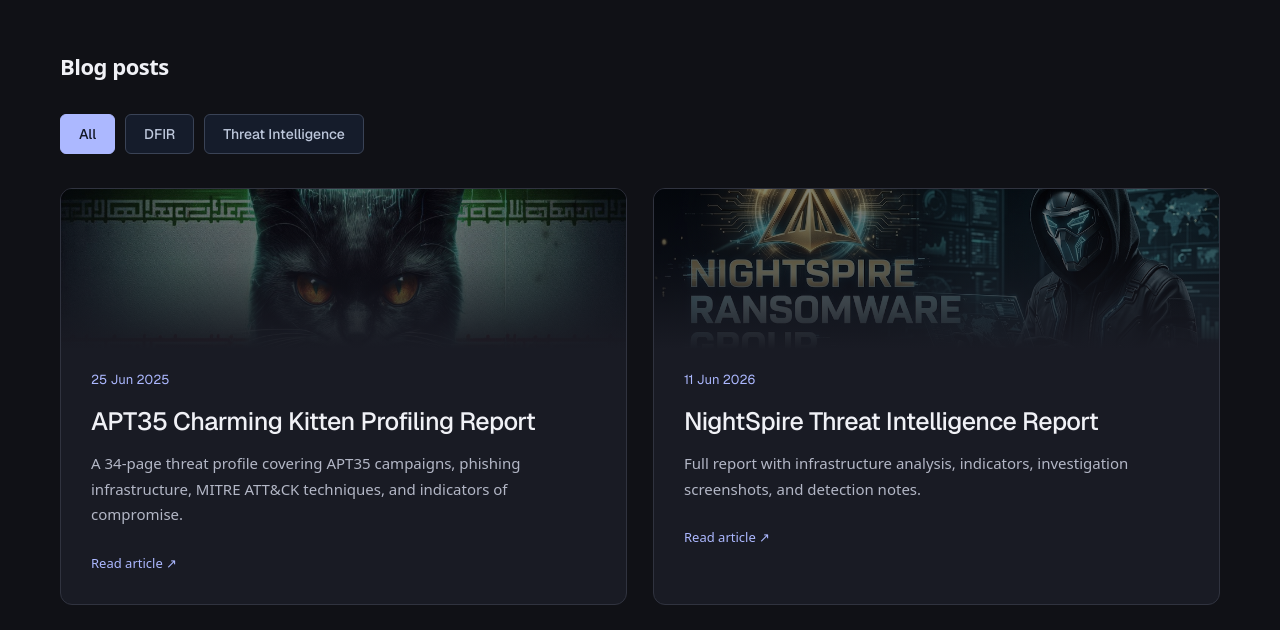
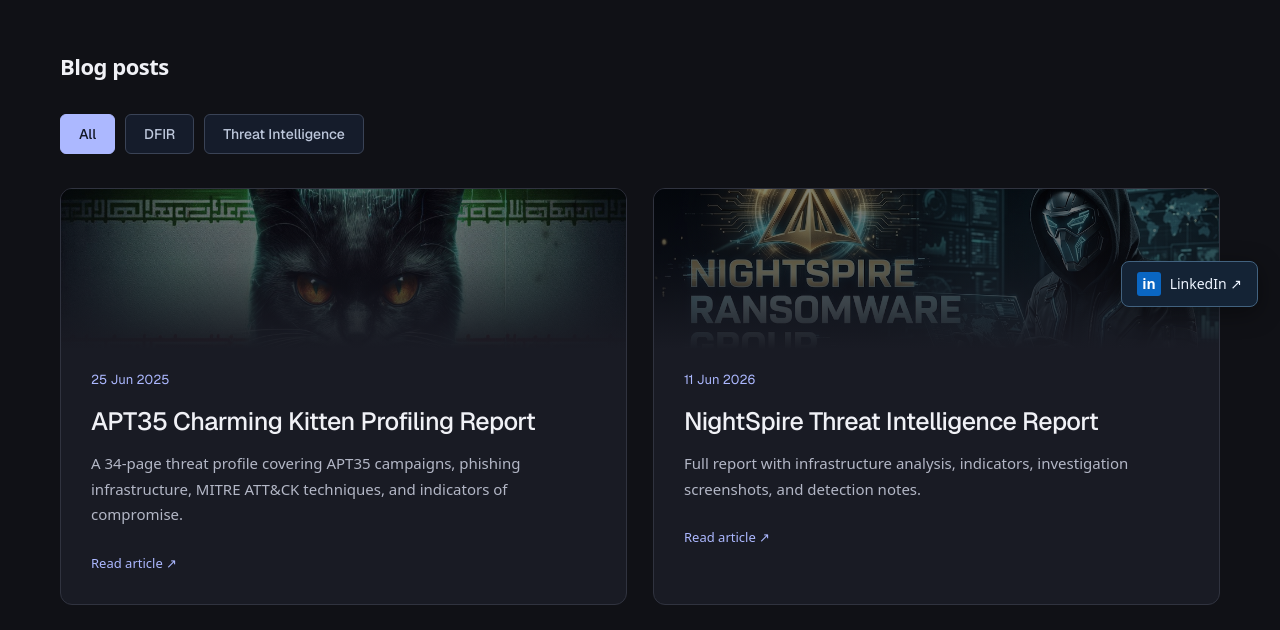
Before and after one commit to walker5555/Ahmed-Moaz, a Jekyll site: the page built from index.html, in a window 1280 px wide. Shown: the part 575-1205 px from the top of the page. Built offline with Jekyll 4.4.1, drawn with Linux system fonts in a browser that asks for light colours; some web fonts are replaced.

Commit message:
Pin LinkedIn shortcut at bottom of site

```diff
--- a/_layouts/field-notes.html
+++ b/_layouts/field-notes.html
@@ -13,6 +13,6 @@
 @keyframes cyber-light{from{opacity:.3;transform:translateX(-2%)}to{opacity:1;transform:translateX(2%)}}
 @media(prefers-reduced-motion:reduce){.intro:before,.cyber-glow{animation:none}}
 @media(max-width:650px){.intro{padding:72px 20px 80px}.intro:before{background-position:65% center}.intro p{font-size:17px}}
-.intro h1{font-family:"Barlow Condensed",sans-serif;font-weight:800;text-transform:uppercase;letter-spacing:.09em;font-size:clamp(64px,10vw,112px);line-height:1}.archive .post h3{font-family:"Geist",sans-serif;font-weight:500;letter-spacing:-.5px}.archive .post time{font-family:"Geist",sans-serif;font-weight:400}</style></head><body><header><div class="wrap"><a class="brand" href="{{ '/' | relative_url }}">WALKER</a><nav aria-label="Main navigation"><a href="{{ '/' | relative_url }}">HOME</a></nav></div></header>
+.intro h1{font-family:"Barlow Condensed",sans-serif;font-weight:800;text-transform:uppercase;letter-spacing:.09em;font-size:clamp(64px,10vw,112px);line-height:1}.archive .post h3{font-family:"Geist",sans-serif;font-weight:500;letter-spacing:-.5px}.archive .post time{font-family:"Geist",sans-serif;font-weight:400}footer{position:relative;padding-bottom:72px}.linkedin-shortcut{position:fixed;bottom:18px;right:22px;z-index:1000;display:flex;align-items:center;gap:9px;background:#142335;color:#edf4ff;border:1px solid #42627f;border-radius:8px;padding:10px 15px;text-decoration:none;font-size:14px;box-shadow:0 6px 24px #0006}.linkedin-shortcut span{background:#0a66c2;border-radius:3px;padding:0 5px;font-weight:800;color:white}.linkedin-shortcut:hover{background:#20384f}@media(max-width:650px){.linkedin-shortcut{bottom:12px;right:12px}}</style></head><body><header><div class="wrap"><a class="brand" href="{{ '/' | relative_url }}">WALKER</a><nav aria-label="Main navigation"><a href="{{ '/' | relative_url }}">HOME</a></nav></div></header>
 {% unless page.date %}<section class="intro"><div class="cyber-glow" aria-hidden="true"></div><h1>Walker</h1><p>SOC analyst investigating Windows endpoints, connecting forensic evidence with threat intelligence, and reconstructing attacker activity. Here, I share findings from digital forensics casework and practical notes on threat hunting.</p><div class="links"><a href="https://www.linkedin.com/in/ahmed-moaz11/">LinkedIn ↗</a><a href="https://medium.com/@ahmedmoaz2003">Medium ↗</a></div></section>{% endunless %}
-<main class="wrap" id="main">{% if page.date %}<article class="reader"><a href="{{ '/' | relative_url }}#recent-posts">← All articles</a><h1>{{ page.title | escape }}</h1><time>{{ page.date | date: '%d %b %Y' }}</time>{{ content }}</article>{% else %}{{ content }}{% endif %}</main><footer><div class="wrap"><span>© {{ 'now' | date: '%Y' }} Walker</span><span>Security Field Notes</span></div></footer></body></html>
+<main class="wrap" id="main">{% if page.date %}<article class="reader"><a href="{{ '/' | relative_url }}#recent-posts">← All articles</a><h1>{{ page.title | escape }}</h1><time>{{ page.date | date: '%d %b %Y' }}</time>{{ content }}</article>{% else %}{{ content }}{% endif %}</main><footer><div class="wrap"><span>© {{ 'now' | date: '%Y' }} Walker</span><span>Security Field Notes</span></div><a class="linkedin-shortcut" href="https://www.linkedin.com/in/ahmed-moaz11/" target="_blank" rel="noopener noreferrer" aria-label="Ahmed Moaz on LinkedIn"><span aria-hidden="true">in</span> LinkedIn ↗</a></footer></body></html>
```
